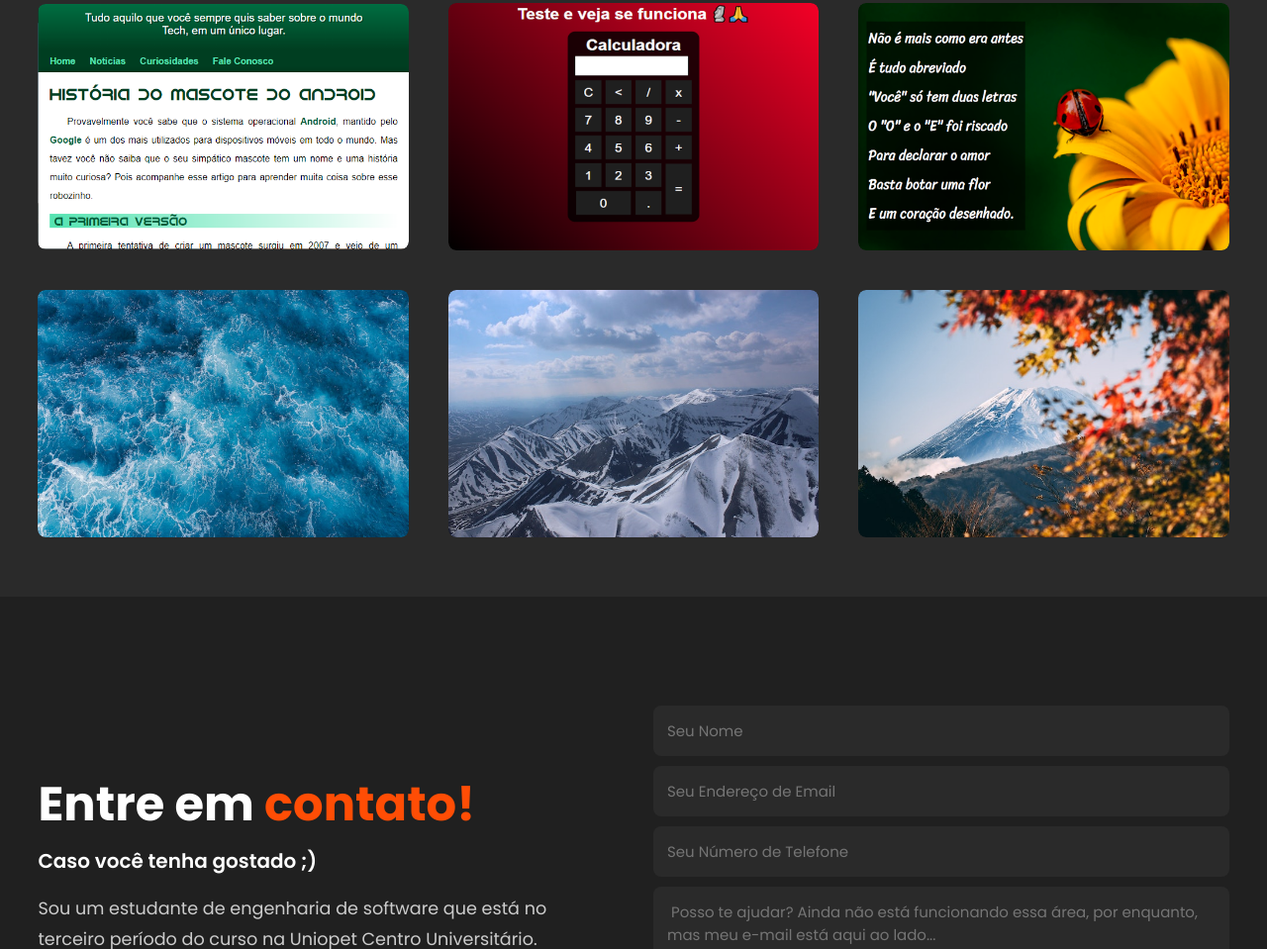
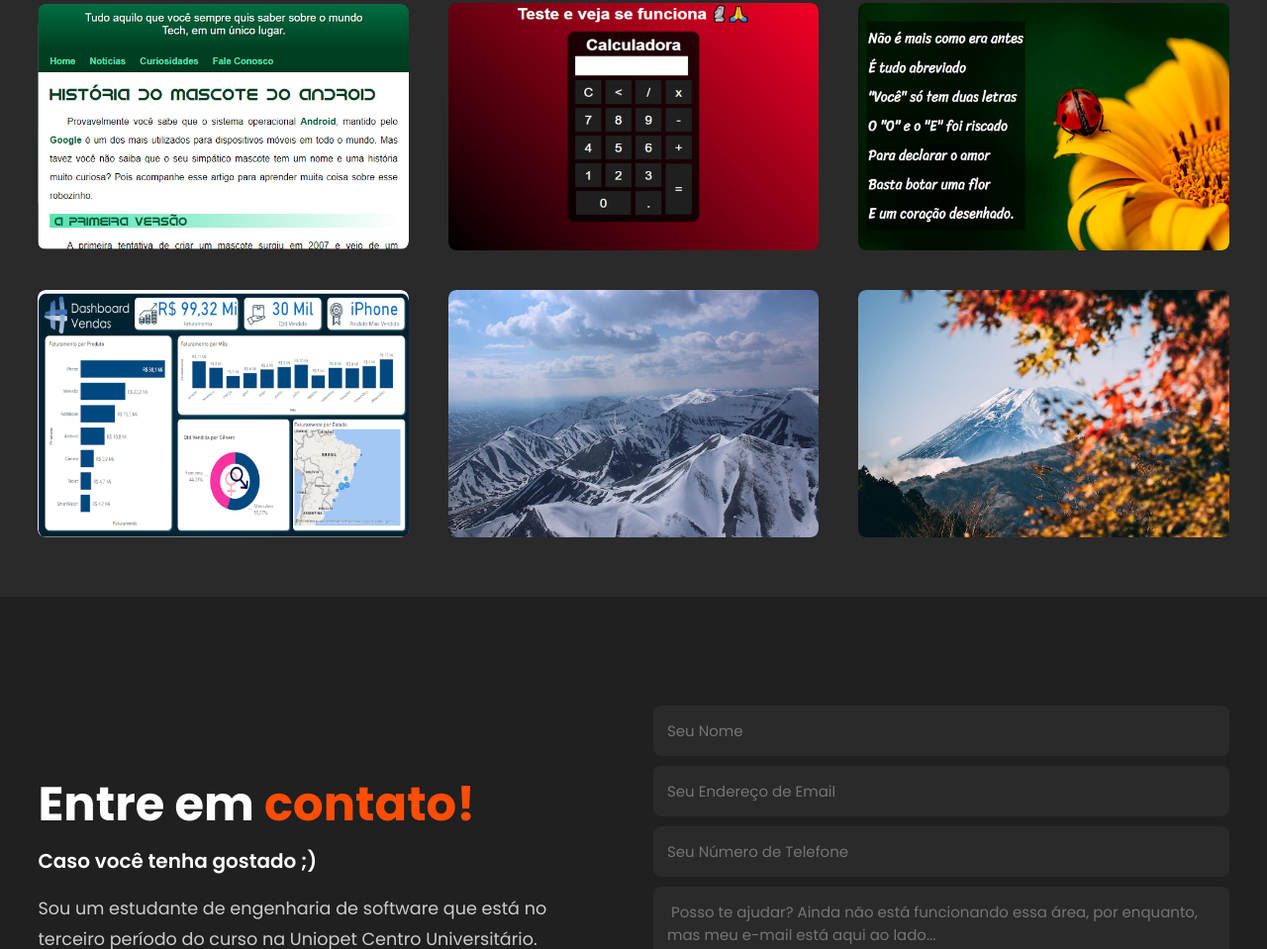
Before and after one commit to Victor-Moreira-de-Moraes/Portifolio, a plain HTML site: page index.html in a window 1280 px wide. Shown: the part 2851-3810 px from the top of the page at 99% size. Drawn offline with nearby package versions, Linux system fonts and the light colour scheme.

Commit message:
Colocando o dashboard de vendas

```diff
--- a/index.html
+++ b/index.html
@@ -120,7 +120,7 @@
                     <h5>Projeto-android</h5>
                     <a href="https://victor-moreira-de-moraes.github.io/Projeto-android/#" target="_blank">
                         <p>
-                            Projeto feito com HTML5 e CSS3, este projeto visa fazer uma página informativa sobre o Android.
+                            Projeto feito com HTML5 e CSS3, este projeto visa fazer uma página informativa sobre o Android. &#x1F5FF&#x1F91F
                         </p>
                     </a>
                     <a href="https://victor-moreira-de-moraes.github.io/Projeto-android/#" target="_blank"><i class='bx bx-link-external'></i></a>
@@ -147,7 +147,7 @@
                     <a href="https://victor-moreira-de-moraes.github.io/projeto-cordel/" target="_blank">
                         <p>
                             Uma das manifestações populares é a
-                            literatura de cordel. Ela tem esse nome pois os pequenos folhetos com os poemas são impressos ficam presos em cordas para a exposição.&#x1F5FF&#x1F933
+                            literatura de cordel. Ela tem esse nome pois os pequenos folhetos com os poemas são impressos ficam presos em cordas para a exposição. &#x1F5FF&#x1F933
                         </p>
                     </a>
                     <a href="https://victor-moreira-de-moraes.github.io/projeto-cordel/"><i class='bx bx-link-external'></i></a>
@@ -155,11 +155,13 @@
             </div>
 
             <div class="row">
-                <img src="img/foto4-p.jpg" alt="Projeto 4">
+                <img src="img/dashboard-vendas.png" alt="Projeto 4">
                 <div class="layer">
-                    <h5>Em Breve...</h5>
-                    <p>&#x1F44C&#x1F5FF</p>
-                    <a href="#"><i class='bx bx-link-external'></i></a>
+                    <h5>Dashboard de vendas</h5>
+                    <a href="https://app.powerbi.com/view?r=eyJrIjoiNWYxNWExN2EtNmRmOC00NmM1LTlhMDUtNTU3YWYxZGZlMGMxIiwidCI6Ijg1MGE2ZGY3LTdjYjEtNGIzNy05ZjEzLWEyZjE3NjhmMjdjYiJ9" target="_blank">
+                        <p>Projeto feito em Power BI, é um dashboard de vendas. &#x1F44C&#x1F5FF</p>
+                    </a>
+                    <a href="https://app.powerbi.com/view?r=eyJrIjoiNWYxNWExN2EtNmRmOC00NmM1LTlhMDUtNTU3YWYxZGZlMGMxIiwidCI6Ijg1MGE2ZGY3LTdjYjEtNGIzNy05ZjEzLWEyZjE3NjhmMjdjYiJ9" target="_blank"><i class='bx bx-link-external'></i></a>
                 </div>
             </div>
 
```
Also changed, not shown: img/dashboard-vendas.png (added).
